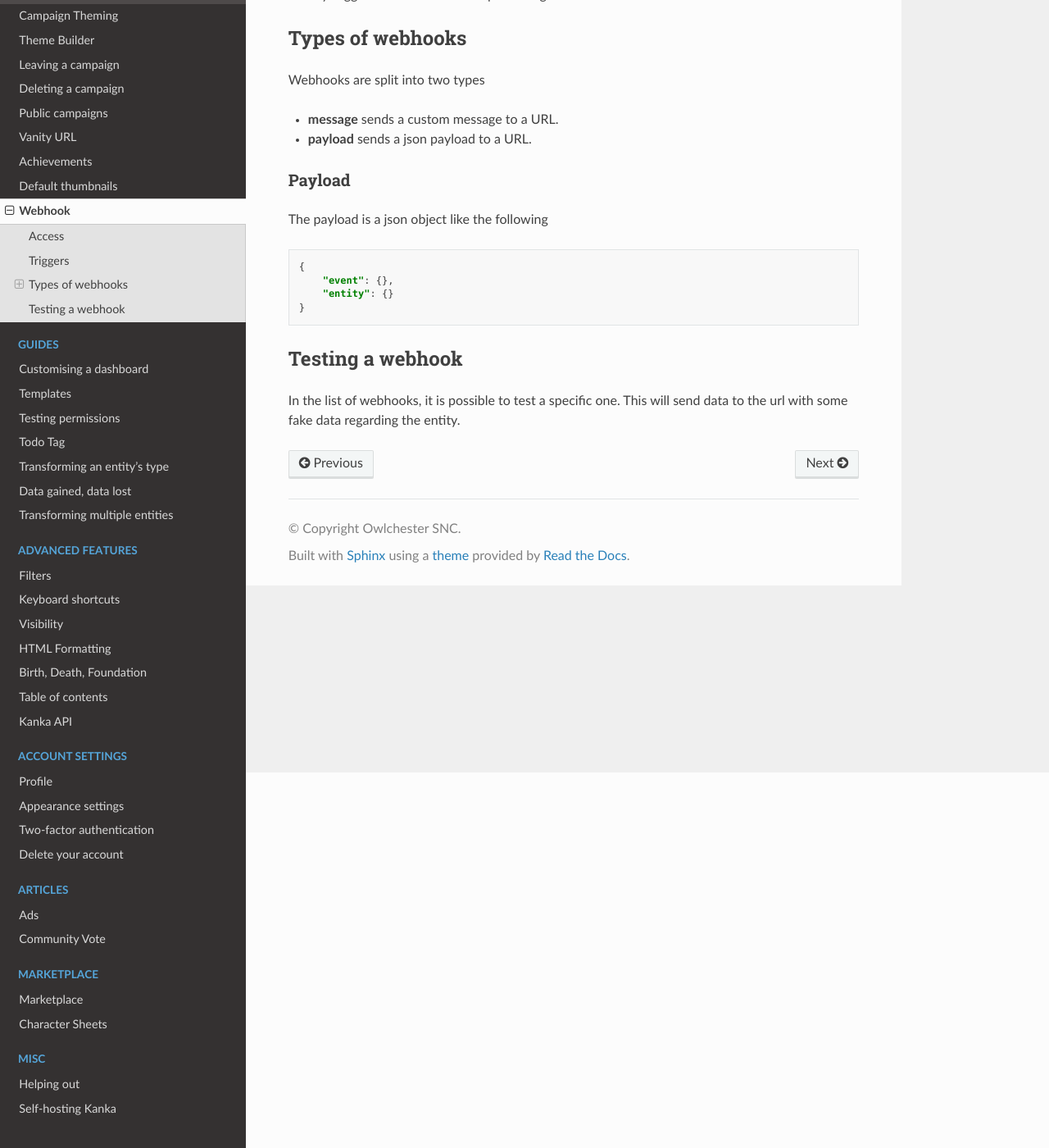
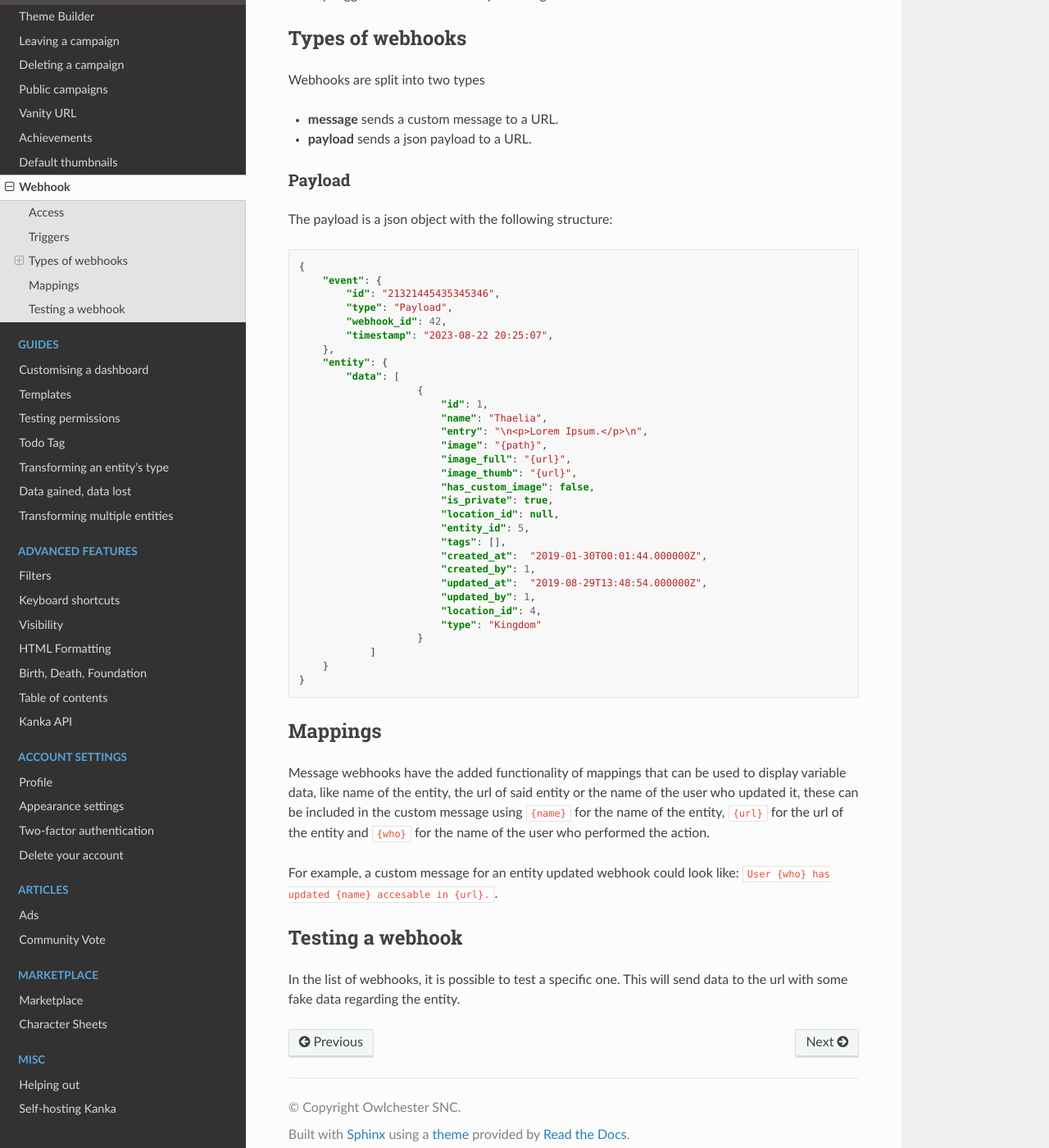
Before and after one commit to owlchester/kanka-docs, a Sphinx documentation site: the page built from docs/source/features/campaigns/webhooks.md, in a window 1280 px wide and 1400 px high, scrolled down 458 px. Shown: the whole window at 82% size. Built offline with Sphinx 7.4.7 and the Read the Docs theme 2.0.0, drawn with Linux system fonts in a browser that asks for light colours; pages that are not in the unit, such as notebooks, are missing from menus.

Commit message:
Update webhooks.md

````diff
--- a/docs/source/features/campaigns/webhooks.md
+++ b/docs/source/features/campaigns/webhooks.md
@@ -14,19 +14,51 @@ Webhooks can be defined to trigger on entity creation, update, or deletion. Webh
 
 Webhooks are split into two types
 
-* **message** sends a custom  message to a URL.
+* **message** sends a custom message to a URL.
 * **payload** sends a json payload to a URL.
 
 ### Payload
 
-The payload is a json object like the following
+The payload is a json object with the following structure:
 
 ```json
 {
-    "event": {},
-    "entity": {}
+    "event": {
+        "id": "21321445435345346",
+        "type": "Payload",
+        "webhook_id": 42,
+        "timestamp": "2023-08-22 20:25:07",
+    },
+    "entity": {
+        "data": [
+                    {
+                        "id": 1,
+                        "name": "Thaelia",
+                        "entry": "\n<p>Lorem Ipsum.</p>\n",
+                        "image": "{path}",
+                        "image_full": "{url}",
+                        "image_thumb": "{url}",
+                        "has_custom_image": false,
+                        "is_private": true,
+                        "location_id": null,
+                        "entity_id": 5,
+                        "tags": [],
+                        "created_at":  "2019-01-30T00:01:44.000000Z",
+                        "created_by": 1,
+                        "updated_at":  "2019-08-29T13:48:54.000000Z",
+                        "updated_by": 1,
+                        "location_id": 4,
+                        "type": "Kingdom"
+                    }
+            ]
+    }
 }
 ```
+## Mappings
+
+Message webhooks have the added functionality of mappings that can be used to display variable data, like name of the entity, the url of said entity or the name of the user who updated it, these can be included in the custom message using `{name}` for the name of the entity, `{url}` for the url of the entity and `{who}` for the name of the user who performed the action.
+
+For example, a custom message for an entity updated webhook could look like: `User {who} has updated {name} accesable in {url}.`.
 
 ## Testing a webhook
 
````
